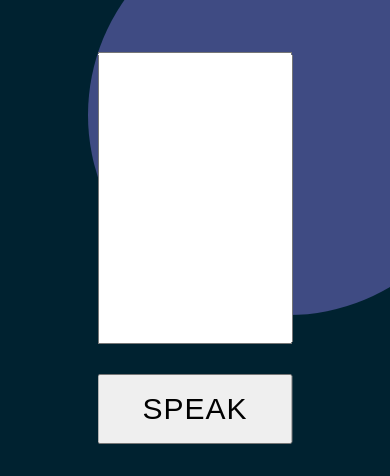
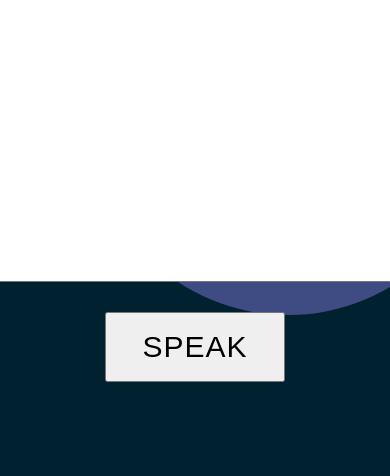
Before and after one commit to Ado3009/Speak-app, a plain HTML site: page index.html in a window 390 px wide. Shown: the part 90-566 px from the top of the page. Drawn offline with Linux system fonts and the light colour scheme; a web font is replaced by a local one.

Commit message:
fix responsive

```diff
--- a/style.css
+++ b/style.css
@@ -5,17 +5,23 @@ body {
   font-family: Sigmar;
   background-color: #002230;
 }
+.main-wrapper {
+  position: relative;
+}
 
 .main-wrapper {
   display: grid;
-  position: absolute;
+  place-items: center;
+  margin: 10px;
+  /* position: absolute;
   top: 50%;
   left: 50%;
-  transform: translate(-50%, -50%);
+  transform: translate(-50%, -50%); */
 }
 
 button {
   margin-top: 30px;
+  width: 50%;
   height: 70px;
   font-family: Sigmar, sans-serif;
   text-transform: uppercase;
```
